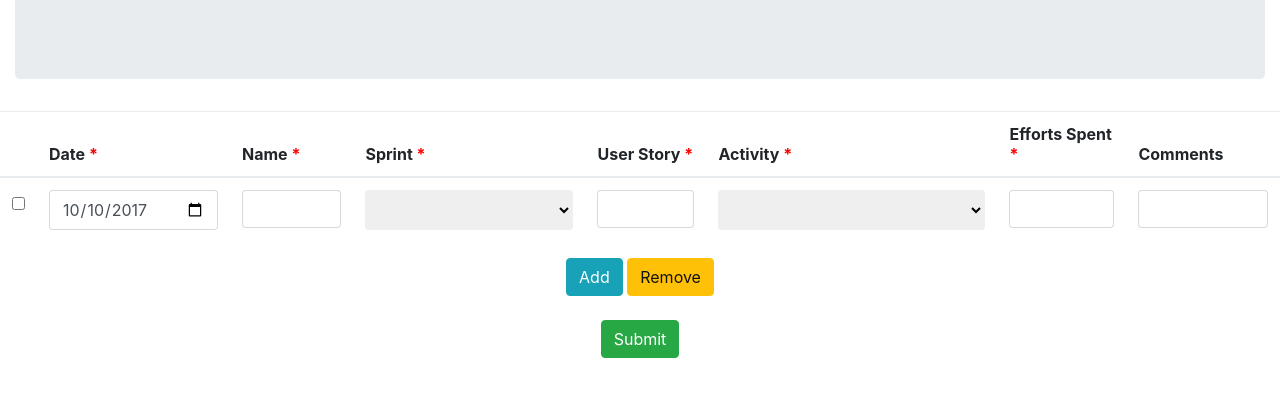
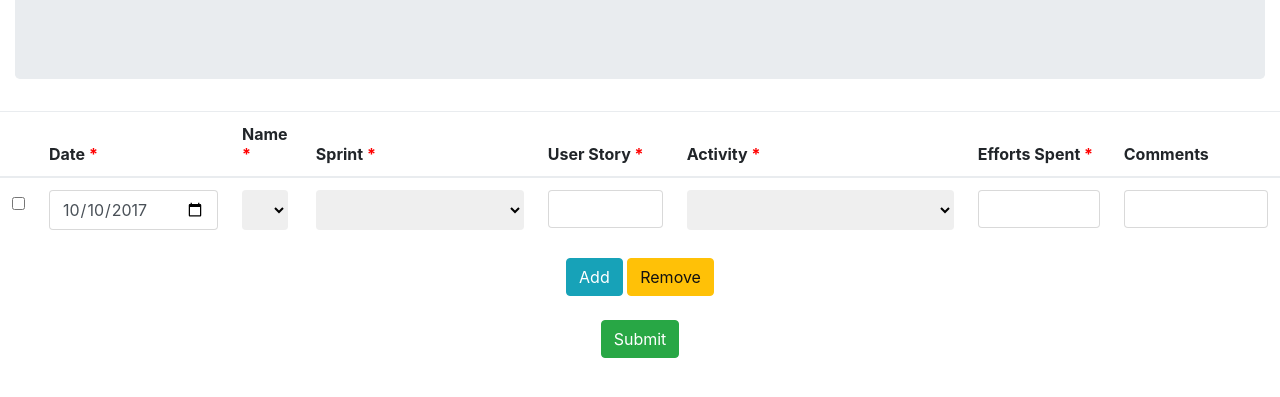
Before and after one commit to rohitvadje/Excel, a plain HTML site: page Excel Sheet App/index.html in a window 1280 px wide. Shown: the part 141-538 px from the top of the page. Drawn offline with Linux system fonts and the light colour scheme.

Commit message:
1) Task delete code changes 2) Name field code changes

```diff
--- a/Excel Sheet App/public/js/controllers/mainController.js
+++ b/Excel Sheet App/public/js/controllers/mainController.js
@@ -52,7 +52,7 @@ effortsTrack.controller('mainController', function ($scope) {
 
     $scope.deleteTask = function deleteTask() {
         $scope.selectedTasks.forEach(function (element) {
-            _.remove($scope.tableRows, function (row) {
+            _.remove($scope.tableRows.data, function (row) {
                 if (row.rowid == element) {
                     return row;
                 }
--- a/Excel Sheet App/public/partial/homepage.html
+++ b/Excel Sheet App/public/partial/homepage.html
@@ -27,7 +27,11 @@
         <tr ng-repeat="a in tableRows.data" >
             <td><input type="checkbox" style="margin-top:50%"  id={{$index}} ng-model="a.rowid" data-ng-change="clickAction({{$index}})"></td>
             <td><input type="date" class="form-control" name="date" id="date" ng-model="date"></td>
-            <td><input type="text" class="form-control" name="name" id="name" ng-model="name"></td>
+            <td>
+            	<select name="name" class="dropdown btn btn-default dropdown-toggle" name="name" id="name" ng-model="name">
+            		<option ng-repeat="a in employeenames">{{a}}</option>
+            	</select>
+            </td>
             <td>
                 <select name="sprint" id="sprint" class="dropdown btn btn-default dropdown-toggle" ng-model="sprint">
                              <option ng-repeat="a in sprintList">{{a}}</option>
```
